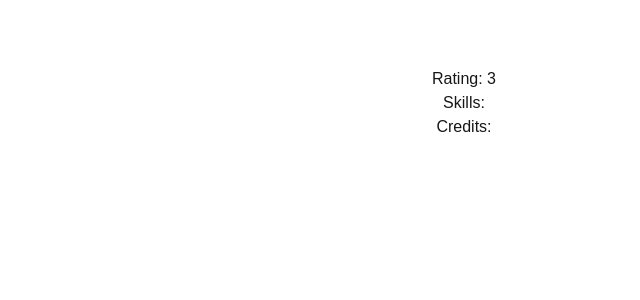
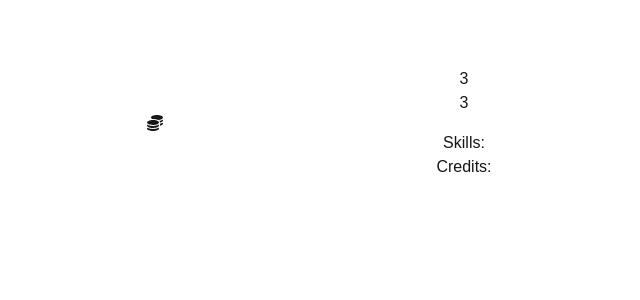
Before and after one commit to Dearborn42/Sunhacks-2024, a Next.js app in the folder client/: page /account in a window 1280 px wide. Shown: the top 300 px of the page, without its empty margins (176-816 px from the left). Built offline with nearby package versions, Linux system fonts and the light colour scheme.

Commit message:
soft spot

```diff
--- a/client/package.json
+++ b/client/package.json
@@ -12,6 +12,7 @@
     "next": "14.2.13",
     "react": "^18",
     "react-dom": "^18",
+    "react-icons": "^5.3.0",
     "react-select": "^5.8.1"
   },
   "devDependencies": {
--- a/client/src/app/account/page.jsx
+++ b/client/src/app/account/page.jsx
@@ -3,17 +3,21 @@ import "../style/partials/_account.css"
 import React from 'react';
 import { useContext } from 'react';
 import {UserContext} from '../layout';
+import { FaCoins } from "react-icons/fa6";
 
 const Account = () => {
     const {name, userName, password, email, skills:userSkills, pastWorks, credits, averageRating, update} = useContext(UserContext);
-    console.log({name, userName, password, email, skills:userSkills, pastWorks, credits, averageRating})
     return (
         <>
             <div className="accountContainer">
-                <div>{userName}</div>
-                <div>Rating: {averageRating}</div>
-                <div>{name}</div>
+                <div className="accountTop">
+                <div>{userName} {averageRating}</div>
+                <div>{credits} <FaCoins/></div>
                 <div>{email}</div>
+                </div>
+
+                <div></div>
+
                 <div>Skills:</div>
                 <div>
                     {userSkills.map((x)=>{
```
Also changed, not shown: 1 other file (tests, documents, lock files or other folders).
